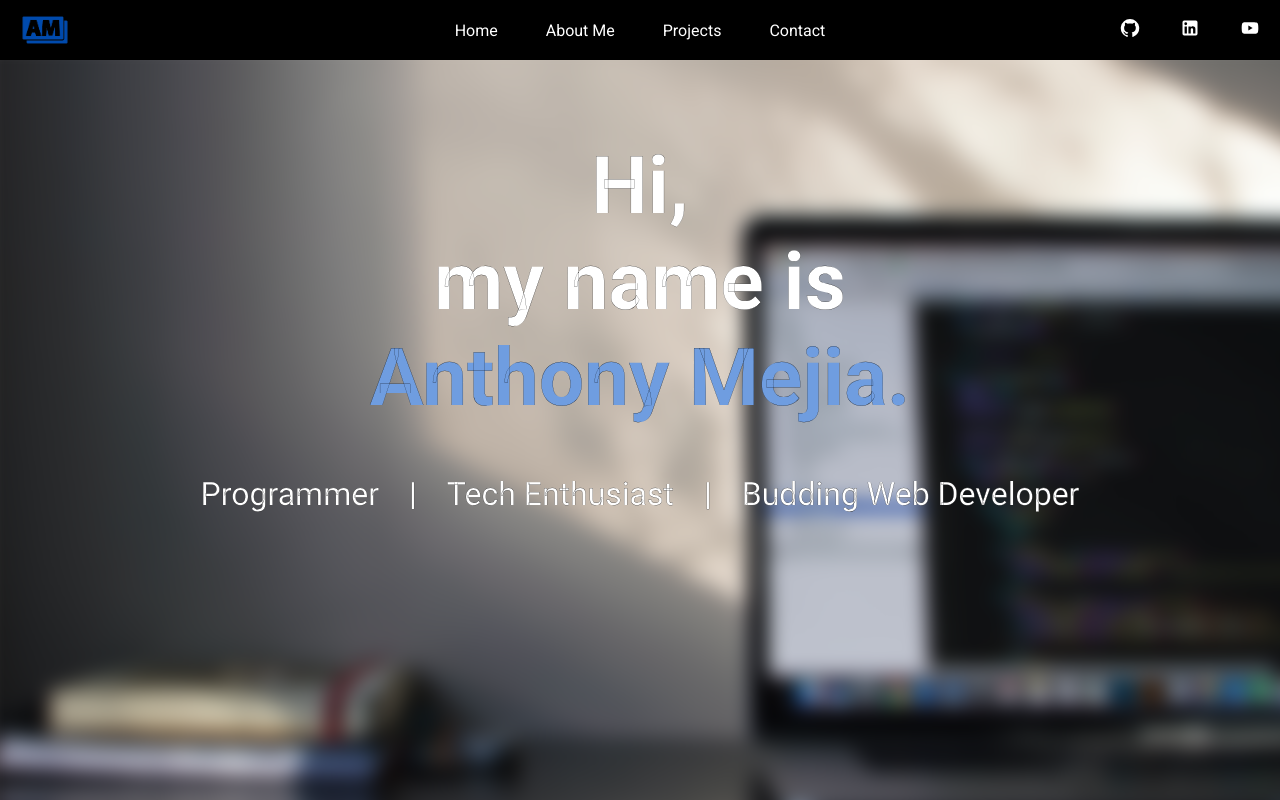
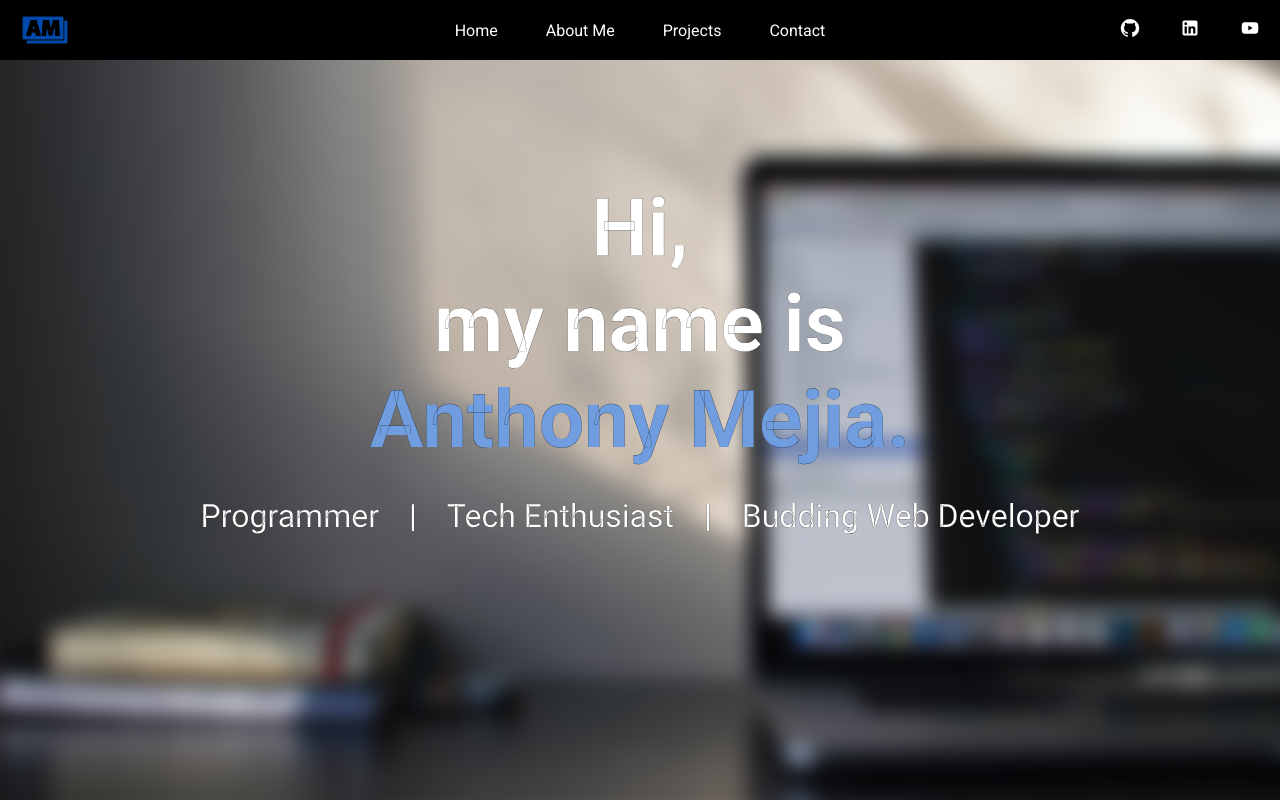
Before and after one commit to AnthonyMejia0/React-Portfolio, a React (Create React App) app: page / in a window 1280 px wide. Built offline with nearby package versions, Linux system fonts and the light colour scheme.

Commit message:
completed intro page

```diff
--- a/src/components/intro/intro.scss
+++ b/src/components/intro/intro.scss
@@ -2,12 +2,14 @@
 
 
 .intro {
-    position: relative;
     overflow: hidden;
     height: 100vh;
+    width: 100vw;
 
     .bg {
         position: absolute;
+        overflow: hidden;
+        top: 0;
         height: 105%;
         width: 105%;
         margin: -20px;
@@ -19,12 +21,17 @@
     }
 
     .text-box{
-        position: absolute;
-        top: 45%;
+        position: relative;
+        background: none;
+        top: 40%;
         left: 50%;
         transform: translate(-50%, -55%);
         -webkit-text-stroke: 0.2px black;
         line-height: 6rem;
+
+        @include for-phone-only {
+            top: 35%;
+        }
 
         h2 {
             font-size: 5rem;
@@ -32,11 +39,13 @@
             color: white;
 
             @include for-phone-only {
-                line-height: 4rem;
+                font-size: 2.5rem;
+                line-height: 3rem;
              }
 
             @include for-phone-landscape {
                 font-size: 2.5rem;
+                line-height: 3rem;
             }
         }
 
@@ -47,7 +56,7 @@
             padding-bottom: 20px;
 
             @include for-phone-only {
-                font-size: 4.1rem;
+                font-size: 3rem;
              }
         }
     }
@@ -59,9 +68,22 @@
         ul {
             list-style: none;
             display: flex;
-            flex-direction: row;
             align-items: center;
             justify-content: center;
+
+            @include for-phone-only {
+                flex-direction: column;
+                line-height: 2.5rem;
+            }
+
+            @include for-tablet-portrait-up {
+                flex-direction: column;
+                line-height: 3.5rem;
+            }
+
+            @include for-desktop-up {
+                flex-direction: row;
+            }
 
             li {
                 font-size: 2rem;
@@ -80,6 +102,7 @@
                     font-size: 1.5rem;
                 }
 
+                @include for-desktop-up {
                     &:nth-child(1)::after {
                         content: "|";
                         padding-left: 30px;
@@ -93,3 +116,4 @@
             }
         }
     }
+}
```
Lines whose indentation alone changed are shown as unchanged.
